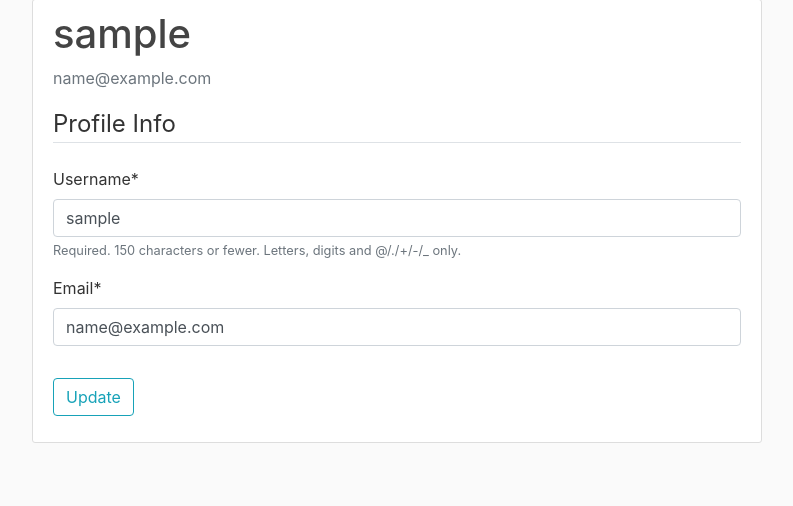
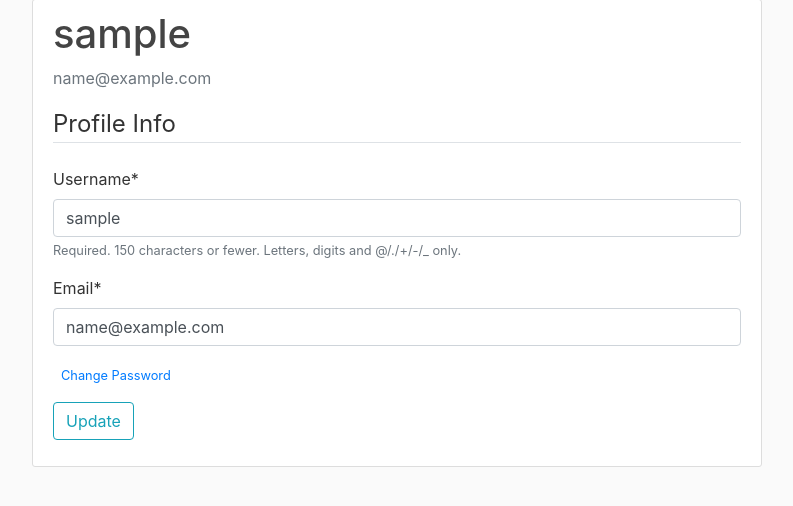
Before and after one commit to deividasmi/GameReviews, a Django app: page /profile/ in a window 1280 px wide. Shown: the part 81-587 px from the top of the page, without its empty margins (53-846 px from the left). Run offline with Django 3.2, Linux system fonts and the light colour scheme; the visitor is signed in with stand-in values (Sample User, id 1); some libraries are stand-ins or nearby versions.

Commit message:
final touches

```diff
--- a/Users/templates/Users/profile.html
+++ b/Users/templates/Users/profile.html
@@ -13,6 +13,9 @@
             <fieldset class="form-group">
                 <legend class="border-bottom mb-4">Profile Info</legend>
                 {{ u_form|crispy }}
+                <small class="text-muted">
+                    <a class="ml-2" href="{%url 'password_reset'%}">Change Password</a>
+                  </small>
             </fieldset>
             <div class="form-group">
                 <button class="btn btn-outline-info" type="submit">Update</button>
```
